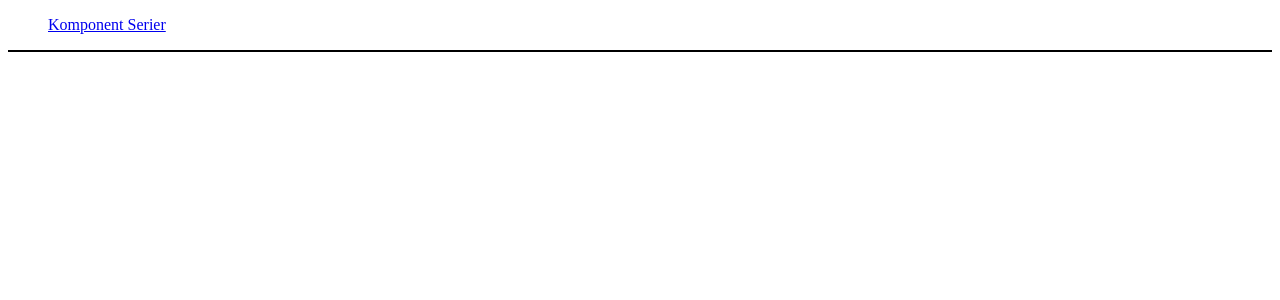
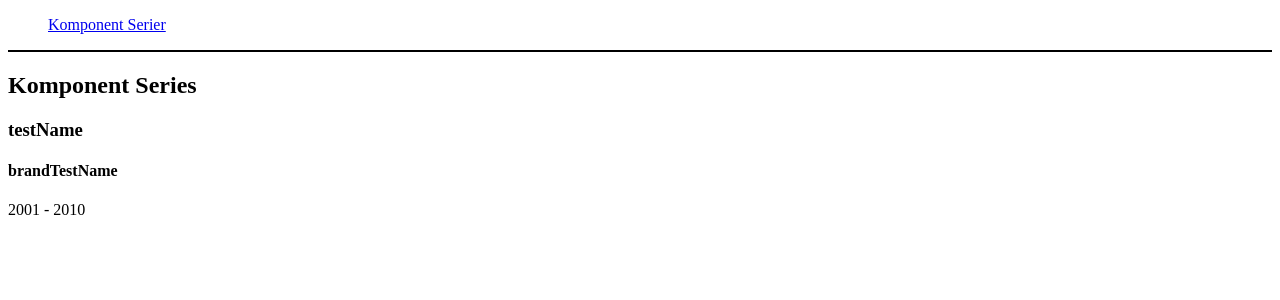
Before and after one commit to magnusoma/car-stereo-world-demo, a Vue app: page /component-series in a window 1280 px wide. Before the commit this address had no page. Shown: the top 300 px of the page. Built offline with nearby package versions, Linux system fonts and the light colour scheme.

Commit message:
List item

```diff
--- a/src/App.vue
+++ b/src/App.vue
@@ -1,6 +1,9 @@
 <template>
     <navbar-main/>
 
+    <main>
+        <router-view/>
+    </main>
 </template>
 
 <script>
--- /dev/null
+++ b/src/components/ComponentSeries/ComponentSeriesList.vue
@@ -0,0 +1,29 @@
+<template>
+    <component-series-list-item
+        :componentSeries="cs"
+    />
+</template>
+
+<script>
+import { reactive } from '@vue/reactivity'
+import ComponentSeriesListItem from './ComponentSeriesListItem.vue'
+
+export default {
+    name: 'ComponentSeriesList',
+    setup() {
+        const cs = reactive({
+            name: "testName",
+            brandName: "brandTestName",
+            producedFrom: 2001,
+            producedUntil: 2010
+        });
+
+        return {
+            cs
+        }
+    },
+    components: {
+        ComponentSeriesListItem
+    },
+}
+</script>
--- /dev/null
+++ b/src/components/ComponentSeries/ComponentSeriesListItem.vue
@@ -0,0 +1,22 @@
+<template>
+    <article>
+        <h3>{{ componentSeries.name }}</h3>
+        <h4>{{ componentSeries.brandName }}</h4>
+
+        <p>{{ componentSeries.producedFrom }} - {{ componentSeries.producedUntil }}</p>
+    </article>
+</template>
+
+<script>
+export default {
+    name: 'ComponentSeriesListItem',
+    setup() {
+
+    },
+    props: {
+        componentSeries: {
+            type: Object
+        }
+    }
+}
+</script>
--- a/src/routing/index.js
+++ b/src/routing/index.js
@@ -1,7 +1,7 @@
 import {createWebHistory, createRouter} from 'vue-router'
 
-/*import AdminArtistInfo from '/src/views/admin/AdminArtistInfo.vue'
-import AdminArtistList from '/src/views/admin/AdminArtistList.vue'
+import ComponentSeriesView from '/src/views/ComponentSeriesView.vue'
+/*import AdminArtistList from '/src/views/admin/AdminArtistList.vue'
 import AdminJobList from '/src/views/admin/AdminJobList.vue'
 import HomePageView from '/src/views/HomePageView.vue'
 import ArtistView from '/src/views/ArtistView.vue'
@@ -9,13 +9,13 @@ import JobView from '/src/views/JobView.vue'*/
 
 
 const routes = [
-    /*{
-        name: "HomePageView",
-        path: "/",
-        component: HomePageView
+    {
+        name: "ComponentSeriesView",
+        path: "/component-series",
+        component: ComponentSeriesView
     },
 
-    {
+    /*{
         name: "ArtistView",
         path: "/info/:id/",
         component: ArtistView
--- /dev/null
+++ b/src/views/ComponentSeriesView.vue
@@ -0,0 +1,19 @@
+<template>
+    <div>
+        <h2>Komponent Series</h2>
+    </div>
+    <component-series-list/>
+</template>
+
+<script>
+import ComponentSeriesList from '../components/ComponentSeries/ComponentSeriesList.vue'
+export default {
+    name: 'ComponentSeriesView',
+    setup() {
+
+    },
+    components: {
+        ComponentSeriesList
+    }
+}
+</script>
```
